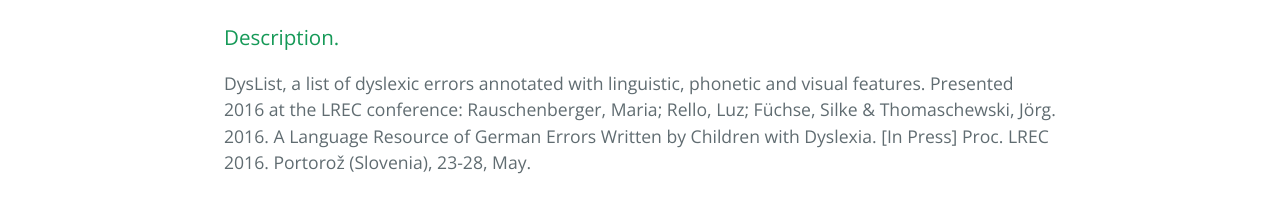
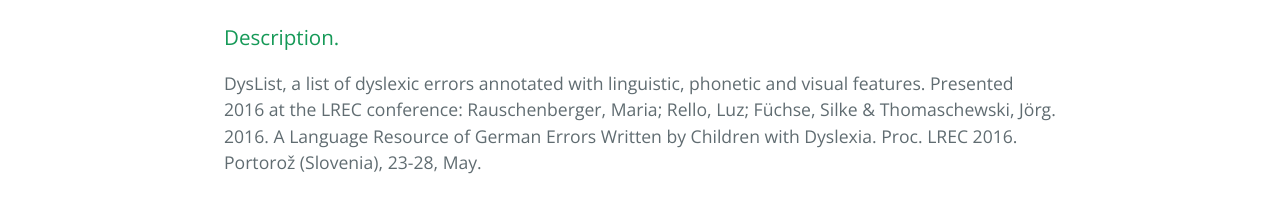
Before and after one commit to Rauschii/DysListGerman, a plain HTML site: page index.html in a window 1280 px wide. Shown: the part 393-598 px from the top of the page. Drawn offline with nearby package versions, Linux system fonts and the light colour scheme.

Commit message:
[in press] obsolet

```diff
--- a/index.html
+++ b/index.html
@@ -22,7 +22,7 @@
       <h3>
 <a id="description" class="anchor" href="#description" aria-hidden="true"><span aria-hidden="true" class="octicon octicon-link"></span></a>Description.</h3>
 
-<p>DysList, a list of dyslexic errors annotated with linguistic, phonetic and visual features. Presented 2016 at the LREC conference: Rauschenberger, Maria; Rello, Luz; Füchse, Silke &amp; Thomaschewski, Jörg. 2016.  A Language Resource of German Errors Written by Children with Dyslexia. [In Press] Proc. LREC 2016. Portorož (Slovenia), 23-28, May. </p>
+<p>DysList, a list of dyslexic errors annotated with linguistic, phonetic and visual features. Presented 2016 at the LREC conference: Rauschenberger, Maria; Rello, Luz; Füchse, Silke &amp; Thomaschewski, Jörg. 2016.  A Language Resource of German Errors Written by Children with Dyslexia. Proc. LREC 2016. Portorož (Slovenia), 23-28, May. </p>
 
 <h3>
 <a id="abstract-out-of-the-paper-from-the-lrec-conference" class="anchor" href="#abstract-out-of-the-paper-from-the-lrec-conference" aria-hidden="true"><span aria-hidden="true" class="octicon octicon-link"></span></a>Abstract out of the paper from the LREC Conference</h3>
```
